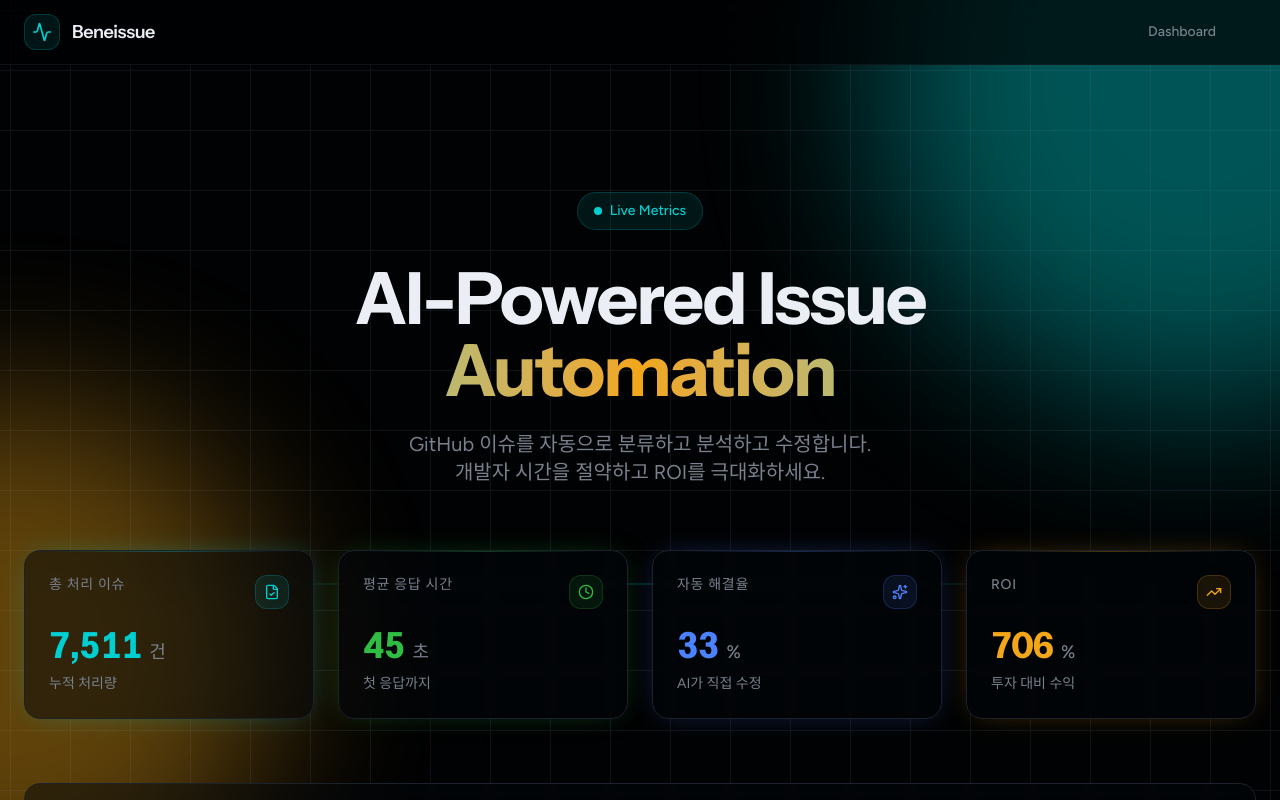
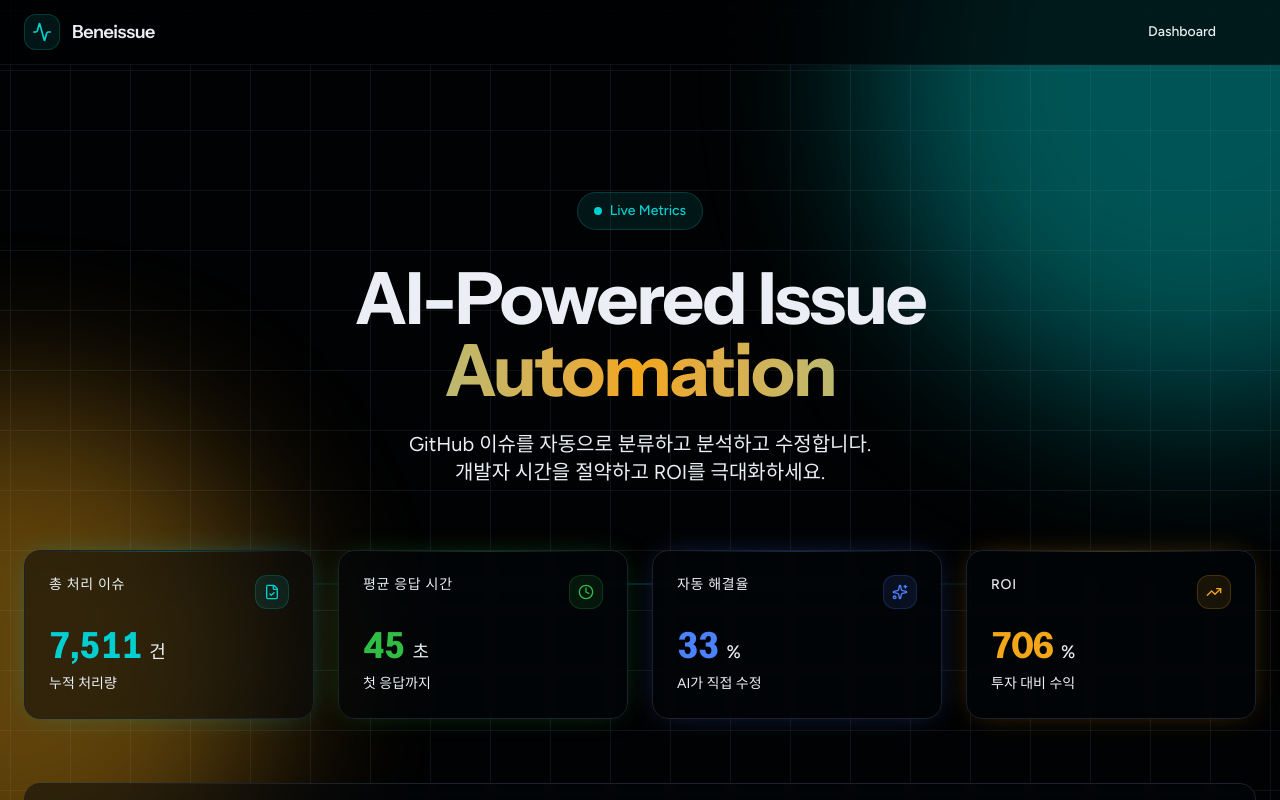
Before and after one commit to opendataloader-project/beneissue-dashboard, a Next.js app: page / in a window 1280 px wide. Shown: the top 800 px of the page. Built offline with nearby package versions, Linux system fonts and the light colour scheme.

Commit message:
fix: Update --muted-foreground color to a lighter oklch value

```diff
--- a/src/styles/globals.css
+++ b/src/styles/globals.css
@@ -23,7 +23,7 @@
   --secondary-foreground: oklch(0.85 0.01 260);
 
   --muted: oklch(0.20 0.015 260);
-  --muted-foreground: oklch(0.60 0.02 260);
+  --muted-foreground: oklch(0.95 0.01 260);
 
   /* Accent - Warm amber for contrast */
   --accent: oklch(0.78 0.16 75);
```
